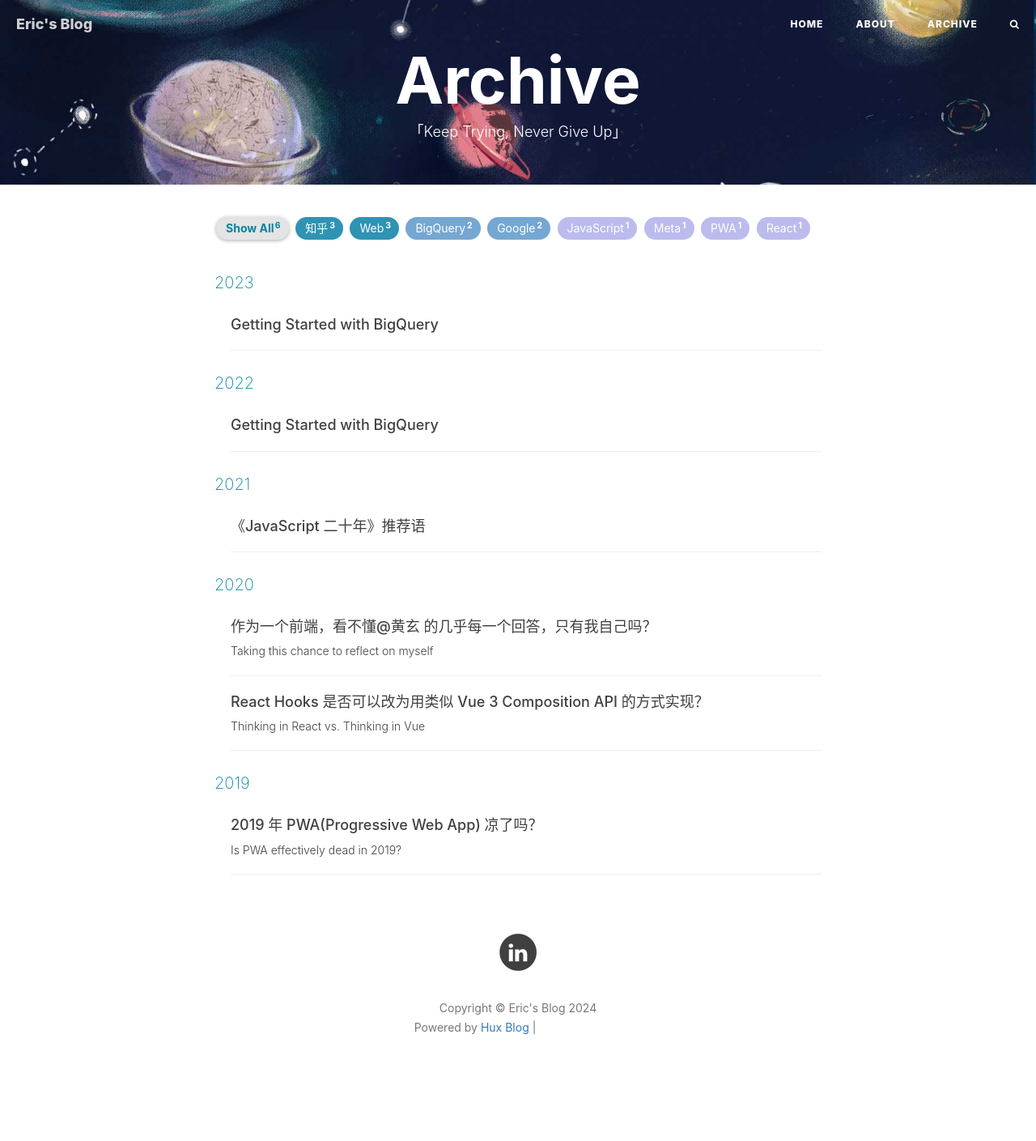
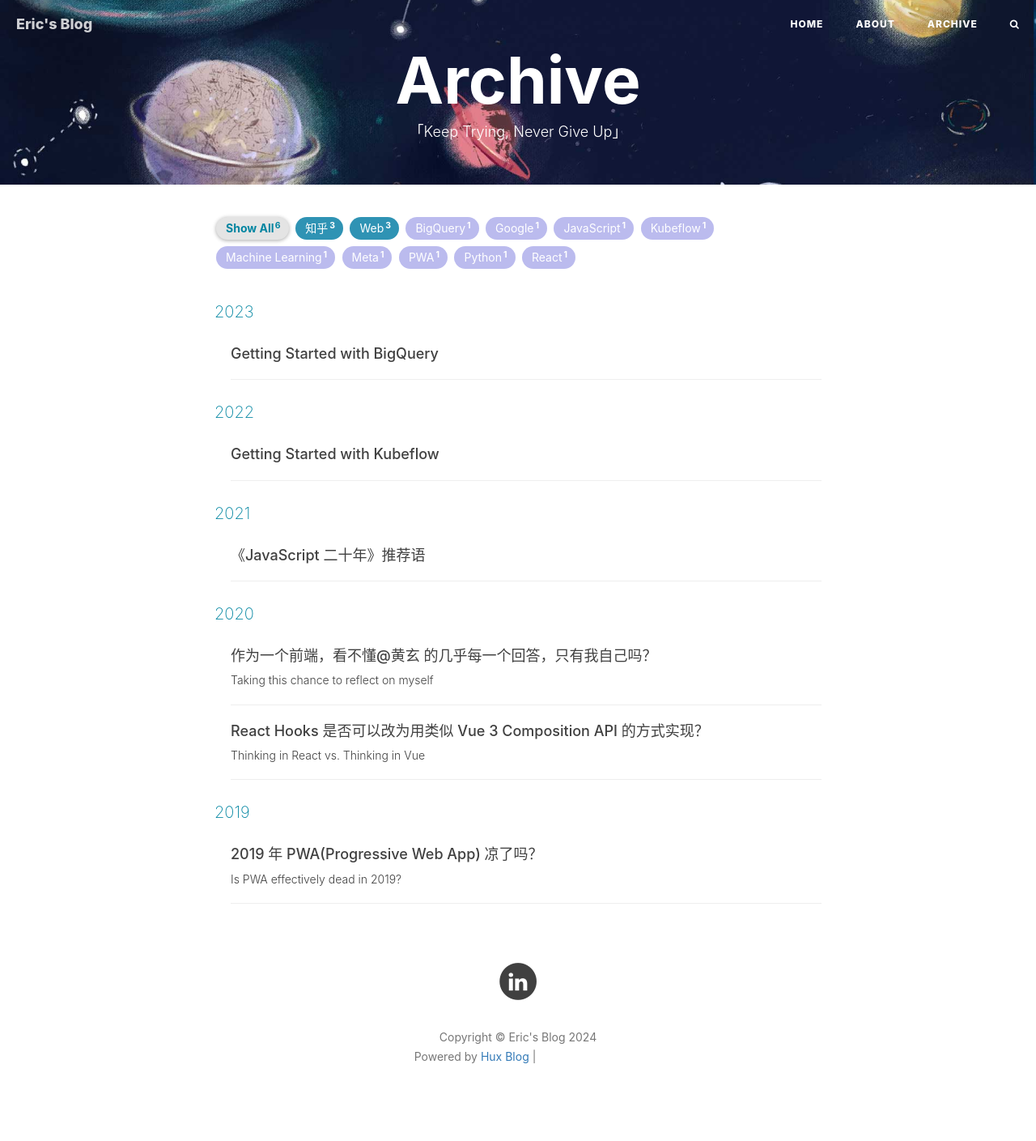
Before and after one commit to erix-yang/erix-yang.github.io, a Jekyll site: the page built from archive.html, in a window 1280 px wide. Shown: the whole page at 81% size. Built offline with Jekyll 4.4.1, drawn with Linux system fonts in a browser that asks for light colours; nearby versions of some CDN libraries; comment, search, counter and statistics services are not loaded; before the commit the page ends 1373 px from its top, so only the background shows below that; grey boxes are pictures that could not be loaded.

Commit message:
post modified

```diff
--- a/_posts/2022-9-14-kubeflow-beginner.md
+++ b/_posts/2022-9-14-kubeflow-beginner.md
@@ -1,12 +1,13 @@
 ---
 layout:       post
-title:        "Getting Started with BigQuery"
+title:        "Getting Started with Kubeflow"
 author:       "Eric"
 header-style: text
 catalog:      true
 tags:
-    - BigQuery
-    - Google
+    - Kubeflow
+    - Python
+    - Machine Learning
 ---
 
 > This is about how to learn Kubeflow in ML Task
```
